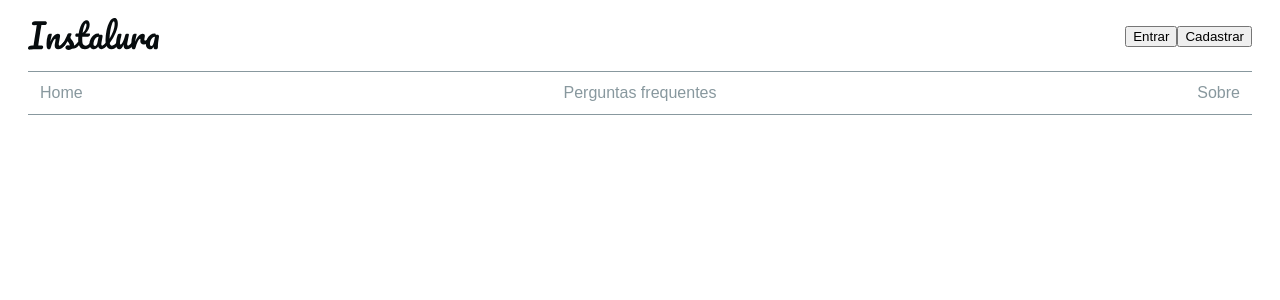
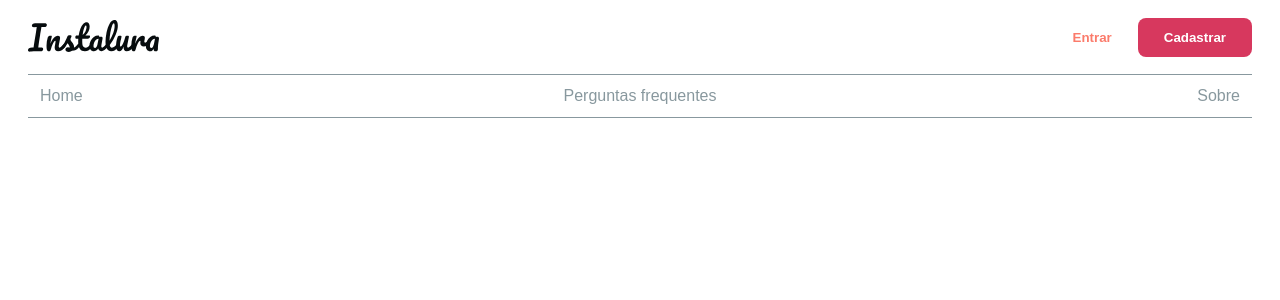
Before and after one commit to thalesbruno/instalura, a Next.js app: page / in a window 1280 px wide. Shown: the top 300 px of the page. Built offline with nearby package versions, Linux system fonts and the light colour scheme.

Commit message:
[aula 4] Create Button component + add lodash

```diff
--- a/package.json
+++ b/package.json
@@ -7,6 +7,7 @@
     "start": "next start"
   },
   "dependencies": {
+    "lodash": "^4.17.21",
     "next": "latest",
     "react": "^17.0.2",
     "react-dom": "^17.0.2",
--- a/pages/_app.js
+++ b/pages/_app.js
@@ -1,4 +1,5 @@
-import { createGlobalStyle, ThemeProvider } from 'styled-components'
+import { createGlobalStyle, ThemeProvider } from "styled-components";
+import theme from "../src/theme";
 
 const GlobalStyle = createGlobalStyle`
   body {
@@ -6,13 +7,7 @@ const GlobalStyle = createGlobalStyle`
     padding: 0;
     box-sizing: border-box;
   }
-`
-
-const theme = {
-  colors: {
-    primary: '#0070f3',
-  },
-}
+`;
 
 export default function App({ Component, pageProps }) {
   return (
@@ -22,5 +17,5 @@ export default function App({ Component, pageProps }) {
         <Component {...pageProps} />
       </ThemeProvider>
     </>
-  )
+  );
 }
--- /dev/null
+++ b/src/components/commons/Button/index.js
@@ -0,0 +1,29 @@
+import styled, { css } from "styled-components";
+import { get } from "lodash";
+
+const ButtonGhost = css`
+  background: transparent;
+  color: ${({ theme, variant }) => get(theme, `colors.${variant}.color`)};
+`;
+
+const ButtonDefault = css`
+  background-color: ${({ theme, variant }) =>
+    get(theme, `colors.${variant}.color`)};
+  color: ${({ theme, variant }) =>
+    get(theme, `colors.${variant}.contrastText`)};
+`;
+
+export const Button = styled.button`
+  border: 0;
+  cursor: pointer;
+  padding: 12px 26px;
+  opacity: 1;
+  font-weight: bold;
+  border-radius: ${({ theme }) => theme.borderRadius};
+  transition: opacity ${({ theme }) => theme.transition};
+  ${({ ghost }) => (ghost ? ButtonGhost : ButtonDefault)};
+  &:hover,
+  &:focus {
+    opacity: 0.5;
+  }
+`;
--- a/src/components/commons/Menu/index.js
+++ b/src/components/commons/Menu/index.js
@@ -1,6 +1,8 @@
 import React from "react";
+
 import Logo from "../../../theme/Logo";
 import { MenuWrapper } from "./styles/MenuWrapper";
+import { Button } from "../Button";
 
 const Menu = () => {
   const links = [
@@ -24,14 +26,16 @@ const Menu = () => {
       </MenuWrapper.LeftSide>
       <MenuWrapper.CenterSide>
         {links.map((link, key) => (
-          <a key={key} href={link.url}>
-            {link.texto}
-          </a>
+          <li key={key}>
+            <a href={link.url}>{link.texto}</a>
+          </li>
         ))}
       </MenuWrapper.CenterSide>
       <MenuWrapper.RightSide>
-        <button>Entrar</button>
-        <button>Cadastrar</button>
+        <Button ghost variant="secondary.main">
+          Entrar
+        </Button>
+        <Button variant="primary.main">Cadastrar</Button>
       </MenuWrapper.RightSide>
     </MenuWrapper>
   );
--- /dev/null
+++ b/src/theme/index.js
@@ -0,0 +1,46 @@
+const colors = {
+  background: {
+    light: {
+      color: "#FFFFFF",
+    },
+    main: {
+      color: "#F2F2F2",
+    },
+  },
+  borders: {
+    main: {
+      color: "#F1F1F1",
+    },
+  },
+  primary: {
+    main: {
+      color: "#D7385E",
+      contrastText: "#fff",
+    },
+  },
+  secondary: {
+    main: {
+      color: "#FB7B6B",
+      contrastText: "#fff",
+    },
+  },
+  tertiary: {
+    main: {
+      color: "#070C0E",
+      contrastText: "#fff",
+    },
+    light: {
+      color: "#88989E",
+      contrastText: "#fff",
+    },
+  },
+  modes: {
+    dark: {},
+  },
+};
+
+export default {
+  colors,
+  borderRadius: "8px",
+  transition: "200ms ease-in-out",
+};
```
Also changed, not shown: 2 other files (tests, documents, lock files or other folders).
